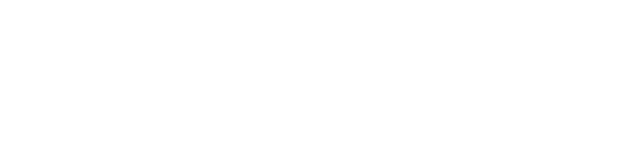
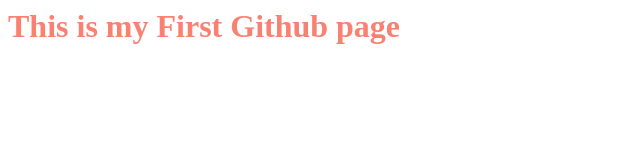
Before and after one commit to Theepiha123/test, a plain HTML site: page index.html in a window 1280 px wide. Shown: the whole page, without its empty margins (0-640 px from the left). Drawn offline with Linux system fonts and the light colour scheme.

Commit message:
Update index.html

```diff
--- a/index.html
+++ b/index.html
@@ -9,9 +9,10 @@
 
   <style>
     body {
-      background.color:green;
-      color:#fff;
+      background.color:salmon;
+      color:#FA8072;
       text.align:center;
     }
   </style>
+
 </html>
```
